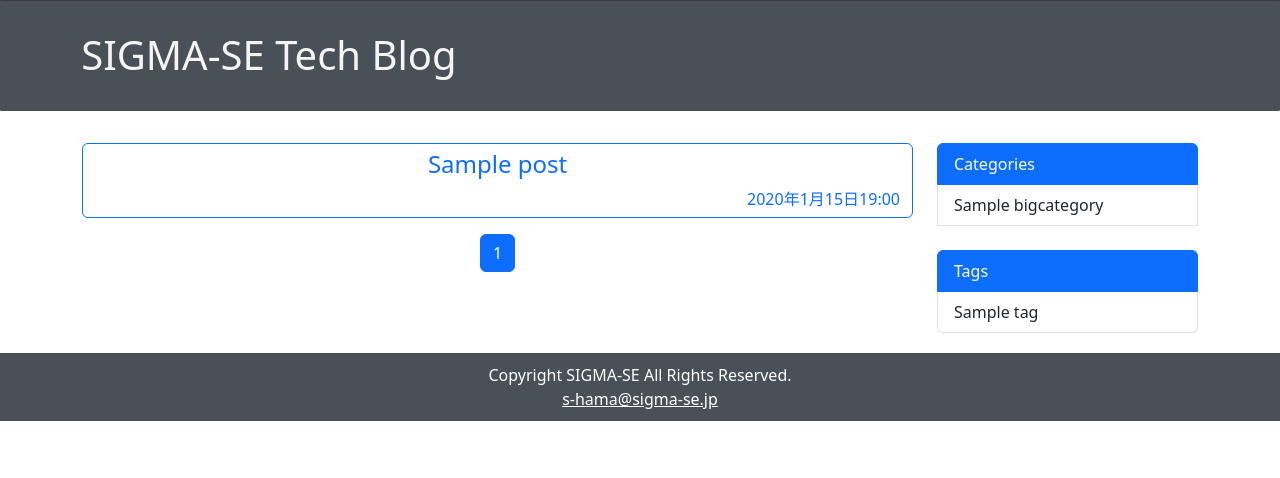
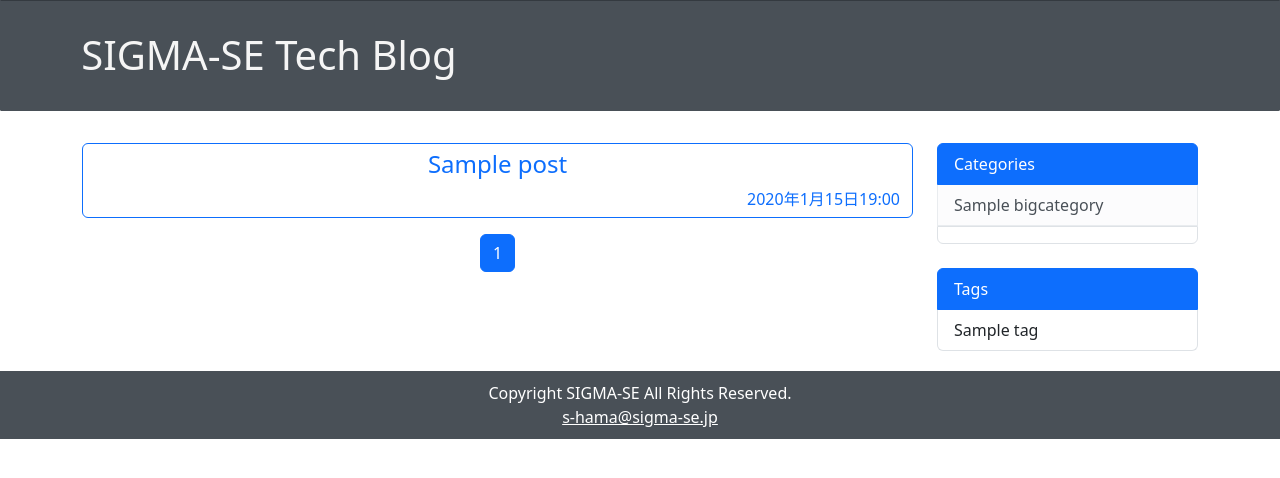
Before and after one commit to s-hama/sigma-se-tech-blog, a Django app: page / in a window 1280 px wide. Shown: the part 55-533 px from the top of the page. Run offline with Django 4.2, Linux system fonts and the light colour scheme; tables that the repository leaves empty hold one stand-in row (values such as "Sample post"); some libraries are stand-ins or nearby versions.

Commit message:
fix: category menu style change (including refactoring to bootstrap 5.3)

```diff
--- a/tblog/templates/tblog/side.html
+++ b/tblog/templates/tblog/side.html
@@ -1,25 +1,26 @@
 <div class="category-menu list-group">
-    <a href="#" class="list-group-item active text-xs-left">
+  <a href="#" class="list-group-item list-group-item-action active text-start">
     Categories
   </a>
 
   {% for big in big_categories %}
-    <a class="list-group-item" data-toggle="collapse" href="#c-{{ big.pk }}" aria-expanded="false" aria-controls="c-{{ big.pk }}">
+  <a class="list-group-item list-group-item-light list-group-item-action"
+    data-bs-toggle="collapse" href="#c-{{ big.pk }}" aria-expanded="false" aria-controls="c-{{ big.pk }}">
     {{ big.name }}
   </a>
   <div class="collapse" id="c-{{ big.pk }}">
-      <a href="{% url 'tblog:category' big.name %}" class="list-group-item">
-        &nbsp;>&nbsp;{{ big.name }}
+    <a href="{% url 'tblog:category' big.name %}" class="list-group-item list-group-item-light list-group-item-action">
+      <span class="text-muted">&gt;</span>&nbsp;{{ big.name }}
     </a>
 
     {% for small in big.smallcategory_set.all %}
-      <a href="{% url 'tblog:category' big.name small.name %}" class="list-group-item">
-        &nbsp;>>&nbsp;{{ small.name }}
+    <a href="{% url 'tblog:category' big.name small.name %}" class="list-group-item list-group-item-light list-group-item-action">
+      &nbsp;&nbsp;<span class="text-muted">&gt;</span>&nbsp;{{ small.name }}
     </a>
     {% endfor %}
-
   </div>
   {% endfor %}
+  <a class="list-group-item list-group-last-item"></a>
 </div>
 <div class="tags-menu list-group mt-4">
     <a href="#" class="list-group-item active text-xs-left">
```
Lines whose indentation alone changed are shown as unchanged.
